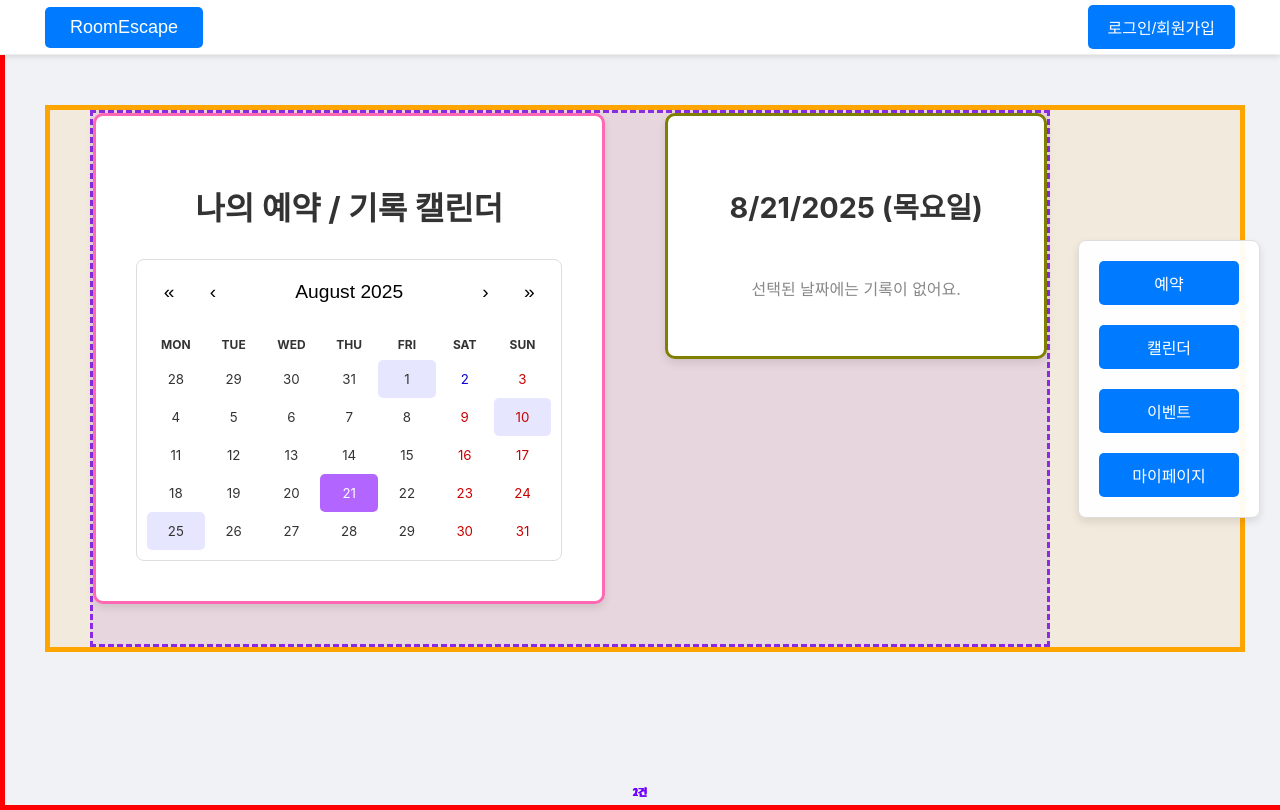
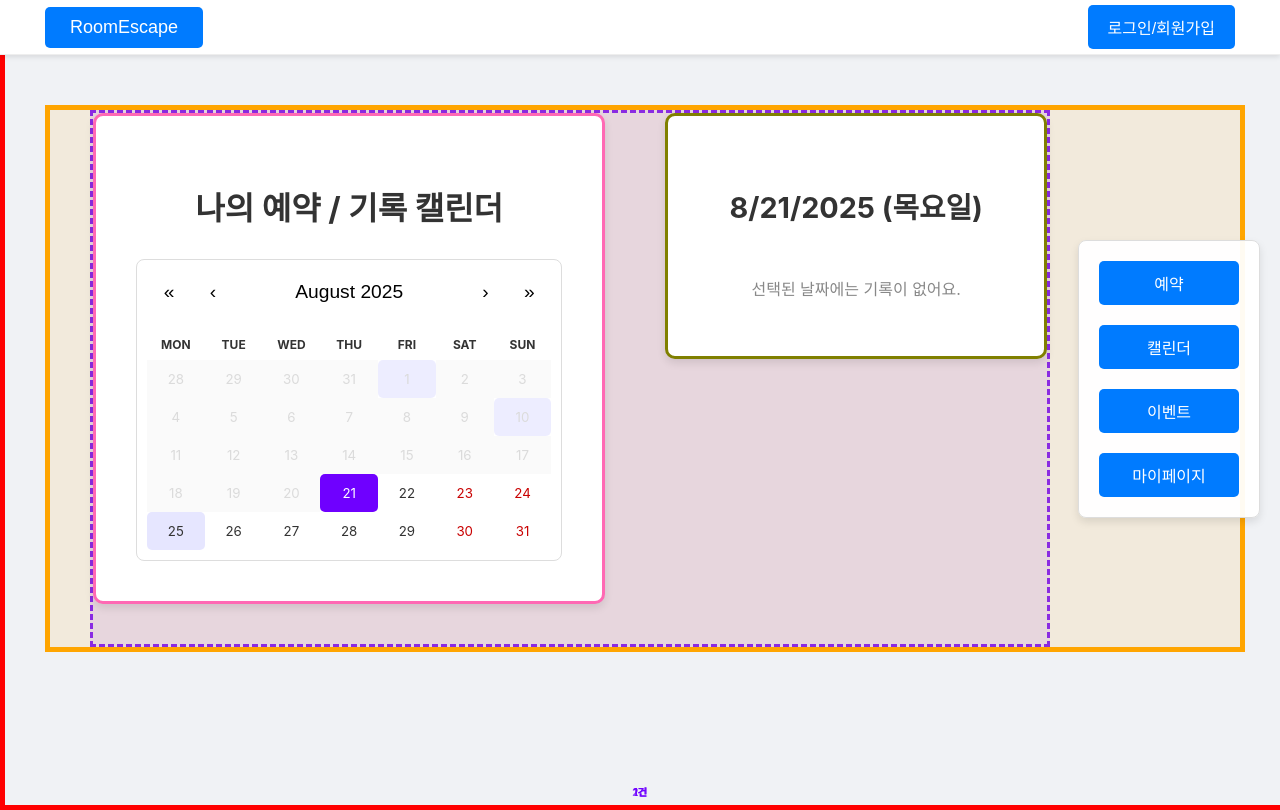
Before and after one commit to SweetySnail/RoomEscape, a React (Create React App) app: page /calendar in a window 1280 px wide. Built offline with nearby package versions, Linux system fonts and the light colour scheme.

Commit message:
split calendar to component

```diff
--- /dev/null
+++ b/src/components/Calendar.jsx
@@ -0,0 +1,59 @@
+import React from 'react';
+import Calendar from 'react-calendar';
+
+import 'react-calendar/dist/Calendar.css';
+import '../styles/CalendarPage.css';
+
+function CustomCalendar({ purchasedRecords, selectedDate, onDateChange }) {
+  const today = new Date();
+  today.setHours(0, 0, 0, 0);
+
+  return (
+    <div className="calendar-container-area">
+      <Calendar
+        onChange={onDateChange}
+        value={selectedDate}
+
+        tileContent={({ date, view }) => {
+          if (view === 'month') {
+            const dateString = date.toISOString().slice(0, 10);
+            const eventsOnDate = purchasedRecords.filter(record => record.date === dateString);
+
+            if (eventsOnDate.length > 0) {
+              return (
+                <div className="event-summary">
+                  <span className="event-count">{eventsOnDate.length}건</span>
+                </div>
+              );
+            }
+          }
+          return null;
+        }}
+
+        tileClassName={({ date, view }) => {
+          if (view === 'month') {
+            const dateString = date.toISOString().slice(0, 10);
+            const todayString = new Date().toISOString().slice(0, 10);
+            const isToday = dateString === todayString;
+            const hasRecords = purchasedRecords.some(record => record.date === dateString);
+            const isSelected = selectedDate && dateString === selectedDate.toISOString().slice(0, 10);
+            const compareDate = new Date(date);
+            compareDate.setHours(0, 0, 0, 0);
+            const isPastDate = compareDate < today;
+
+            let classes = [];
+            if (isPastDate) classes.push('is-past-date');
+            if (isToday) classes.push('is-today-custom');
+            if (hasRecords) classes.push('has-event');
+            if (isSelected) classes.push('selected-date');
+
+            return classes.join(' ');
+          }
+          return null;
+        }}
+      />
+    </div>
+  )
+}
+
+export default CustomCalendar;
--- a/src/pages/CalendarPage.jsx
+++ b/src/pages/CalendarPage.jsx
@@ -3,7 +3,7 @@ import { useNavigate } from 'react-router-dom';
 
 import BoxTop from '../components/BoxTop';
 import BoxRight from '../components/BoxRight';
-import Calendar from 'react-calendar';
+import CustomCalendar from '../components/Calendar';
 
 import 'react-calendar/dist/Calendar.css';
 import '../styles/Global.css';
@@ -15,26 +15,22 @@ import BoxMain from '../components/BoxMain';
 
 function CalendarPage() {
   const navigate = useNavigate();
-  const [purchasedRecords, setPurchasedRecords] = useState(purchasedRecordsData); // ✨ 이렇게!
-  // ⭐ 새로 추가된 상태: 사용자가 선택한 날짜 (초기값은 오늘 날짜 또는 null)
+  const [purchasedRecords, setPurchasedRecords] = useState(purchasedRecordsData);
   const [selectedDate, setSelectedDate] = useState(new Date());
-  // ⭐ 선택된 날짜에 해당하는 기록들을 저장할 상태
   const [recordsOnSelectedDate, setRecordsOnSelectedDate] = useState([]);
 
-    // ⭐ 컴포넌트 마운트 시 또는 selectedDate가 변경될 때마다 세부 기록 업데이트
   useEffect(() => {
     if (selectedDate) {
       const dateString = selectedDate.toISOString().slice(0, 10);
       const filteredRecords = purchasedRecords.filter(record => record.date === dateString);
       setRecordsOnSelectedDate(filteredRecords);
     } else {
-      setRecordsOnSelectedDate([]); // 날짜가 선택되지 않았으면 비움
+      setRecordsOnSelectedDate([]);
     }
-  }, [selectedDate, purchasedRecords]); // selectedDate나 purchasedRecords가 바뀔 때 실행
+  }, [selectedDate, purchasedRecords]);
 
-  // 캘린더에서 날짜를 선택했을 때 실행될 함수
   const handleDateChange = (date) => {
-    setSelectedDate(date); // 선택된 날짜 업데이트!
+    setSelectedDate(date);
   };
 
   return (
@@ -45,46 +41,11 @@ function CalendarPage() {
         <div className="calendar-main-content">
           <div className="calendar-section-wrapper">
             <h2>나의 예약 / 기록 캘린더</h2>
-            <div className="calendar-container-area">
-              <Calendar
-                onChange={handleDateChange}
-                value={selectedDate}
-
-                tileContent={({ date, view }) => {
-                  if (view === 'month') {
-                    const dateString = date.toISOString().slice(0, 10);
-                    const eventsOnDate = purchasedRecords.filter(record => record.date === dateString);
-
-                    if (eventsOnDate.length > 0) {
-                      return (
-                        <div className="event-summary">
-                          <span className="event-count">{eventsOnDate.length}건</span>
-                        </div>
-                      );
-                    }
-                  }
-                  return null;
-                }}
-
-                tileClassName={({ date, view }) => {
-                  if (view === 'month') {
-                    const dateString = date.toISOString().slice(0, 10);
-                    const todayString = new Date().toISOString().slice(0, 10);
-                    const isToday = dateString === todayString;
-                    const hasRecords = purchasedRecords.some(record => record.date === dateString);
-                    const isSelected = selectedDate && dateString === selectedDate.toISOString().slice(0, 10);
-
-                    let classes = [];
-                    if (isToday) classes.push('react-calendar__tile--today');
-                    if (hasRecords) classes.push('has-event');
-                    if (isSelected) classes.push('selected-date');
-
-                    return classes.join(' ');
-                  }
-                  return null;
-                }}
-              />
-            </div>
+            <CustomCalendar
+              purchasedRecords={purchasedRecords} // 기록 데이터 전달
+              selectedDate={selectedDate}         // 현재 선택 날짜 전달
+              onDateChange={handleDateChange}     // 날짜 변경 시 호출될 함수 전달
+            />
           </div>
 
           <div className="daily-schedule-sidebar">
--- a/src/styles/CalendarPage.css
+++ b/src/styles/CalendarPage.css
@@ -90,6 +90,30 @@
 }
 .react-calendar__month-view__days__day--weekend:nth-child(6) {
     color: #0d01d1;
+}
+
+.react-calendar__tile.is-past-date {
+  background-color: #f8f8f8;
+  color: #ccc;
+  opacity: 0.7;
+  cursor: pointer;
+}
+
+.react-calendar__tile--other-month {
+  color: #bbb;
+  background-color: #fafafa;
+  opacity: 0.7;
+}
+
+.react-calendar__tile.is-today-custom {
+  background-color: #ffb300 !important;
+  color: white !important;
+  border-radius: 5px;
+}
+
+.react-calendar__tile.is-today-custom.selected-date {
+  background-color: #6f00ff !important;
+  color: white !important;
 }
 
 .event-summary {
```
